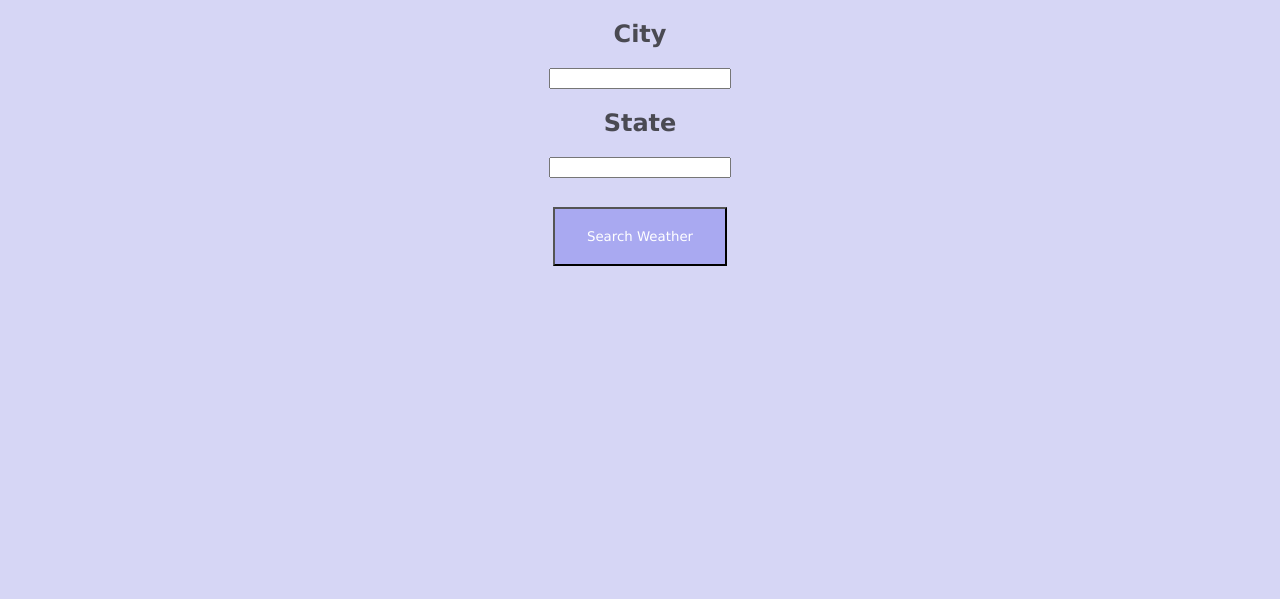
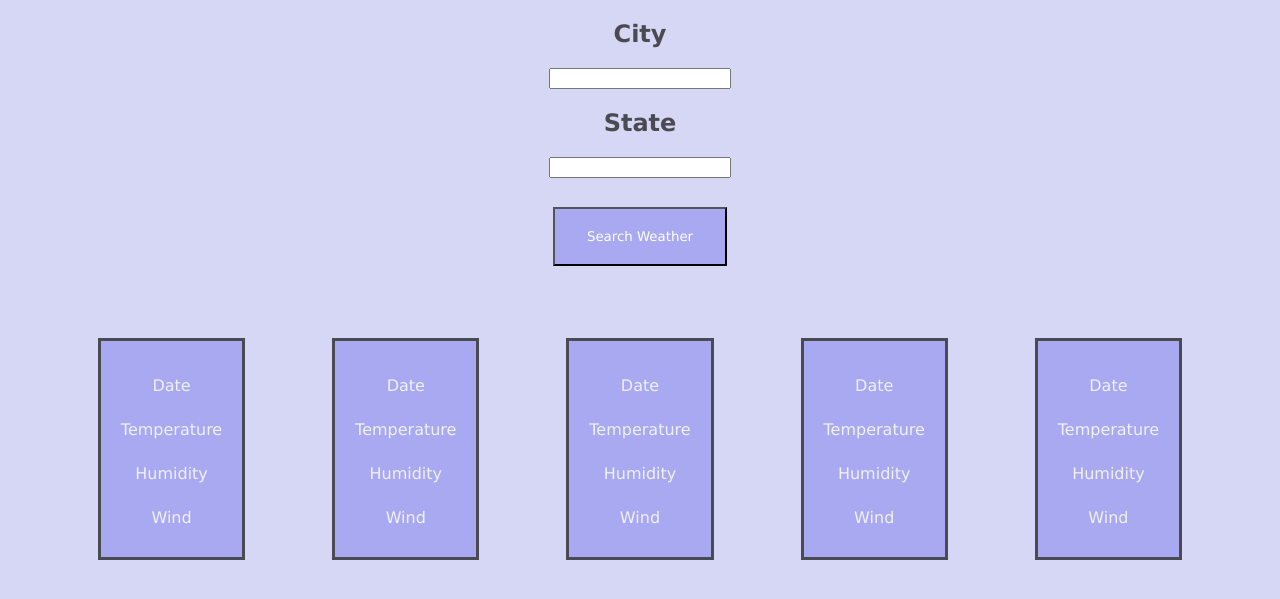
Before and after one commit to evelynortega/weather-dashboard, a plain HTML site: page index.html in a window 1280 px wide. Shown: the part 89-688 px from the top of the page. Drawn offline with Linux system fonts and the light colour scheme.

Commit message:
more css and weather spans

```diff
--- a/index.html
+++ b/index.html
@@ -21,6 +21,39 @@
         <button id="searchButton">Search Weather</button>
     </div>
 
+<span class="weatherSpan">
+    <span id="weatherStats">
+        <span>Date</span>
+        <span>Temperature</span>
+        <span>Humidity</span>
+        <span>Wind</span>
+    </span>
+      <span id="weatherStats">
+        <span>Date</span>
+        <span>Temperature</span>
+        <span>Humidity</span>
+        <span>Wind</span>
+    </span>
+      <span id="weatherStats">
+        <span>Date</span>
+        <span>Temperature</span>
+        <span>Humidity</span>
+        <span>Wind</span>
+    </span>
+      <span id="weatherStats">
+        <span>Date</span>
+        <span>Temperature</span>
+        <span>Humidity</span>
+        <span>Wind</span>
+    </span>
+      <span id="weatherStats">
+        <span>Date</span>
+        <span>Temperature</span>
+        <span>Humidity</span>
+        <span>Wind</span>
+    </span>
+ </span>
+
 
     <script src="./index.js"></script>
   </body>
--- a/style.css
+++ b/style.css
@@ -23,6 +23,10 @@ header,
   font-family: verdana;
 }
 
+.mainDiv {
+  margin-bottom: 60px;
+}
+
 header {
   color: rgb(248, 250, 252);
   background-color: rgb(169, 169, 241);
@@ -31,3 +35,25 @@ header {
 body {
   background-color: rgb(214, 214, 245);
 }
+
+span {
+  margin-top: 15px;
+  margin-bottom: 10px;
+}
+
+.weatherSpan {
+  display: flex;
+  flex-direction: row;
+  justify-content: space-evenly;
+}
+
+#weatherStats {
+  display: flex;
+  outline: rgb(74, 74, 82) solid 3px;
+  font-family: verdana;
+  color: rgb(240, 240, 245);
+  flex-direction: column;
+  align-items: center;
+  background-color: rgb(169, 169, 241);
+  padding: 20px;
+}
```
